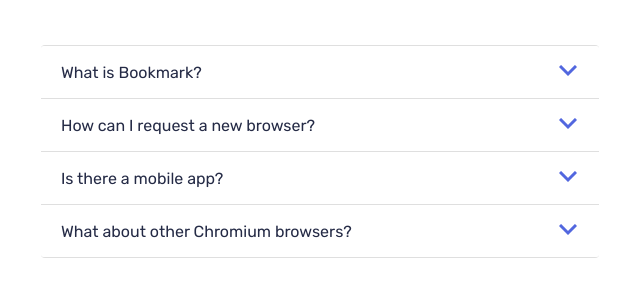
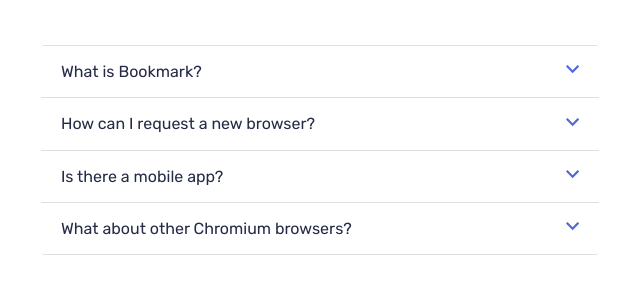
Before and after one commit to AsmaaMK/Bookmark-landing-page, a website: page index.html in a window 1280 px wide. Shown: the part 2335-2635 px from the top of the page, 320-960 px from the left. Drawn offline with nearby package versions, Linux system fonts and the light colour scheme.

Commit message:
Change icon size

```diff
--- a/scss/main.scss
+++ b/scss/main.scss
@@ -296,8 +296,12 @@
 
   .accordion-button {
     &::after {
-      /* comment the following line to see the default arrow icon */
-      content: url('../images/icon-arrow.svg') !important;
+      content: '';
+      background-image: url("../images/icon-arrow.svg");
+      background-size: contain;
+      background-repeat: no-repeat;
+      width: 0.8rem;
+      height: 0.8rem;
     }
   }
 }
```
Also changed, not shown: css/main.css, 1 other file.
